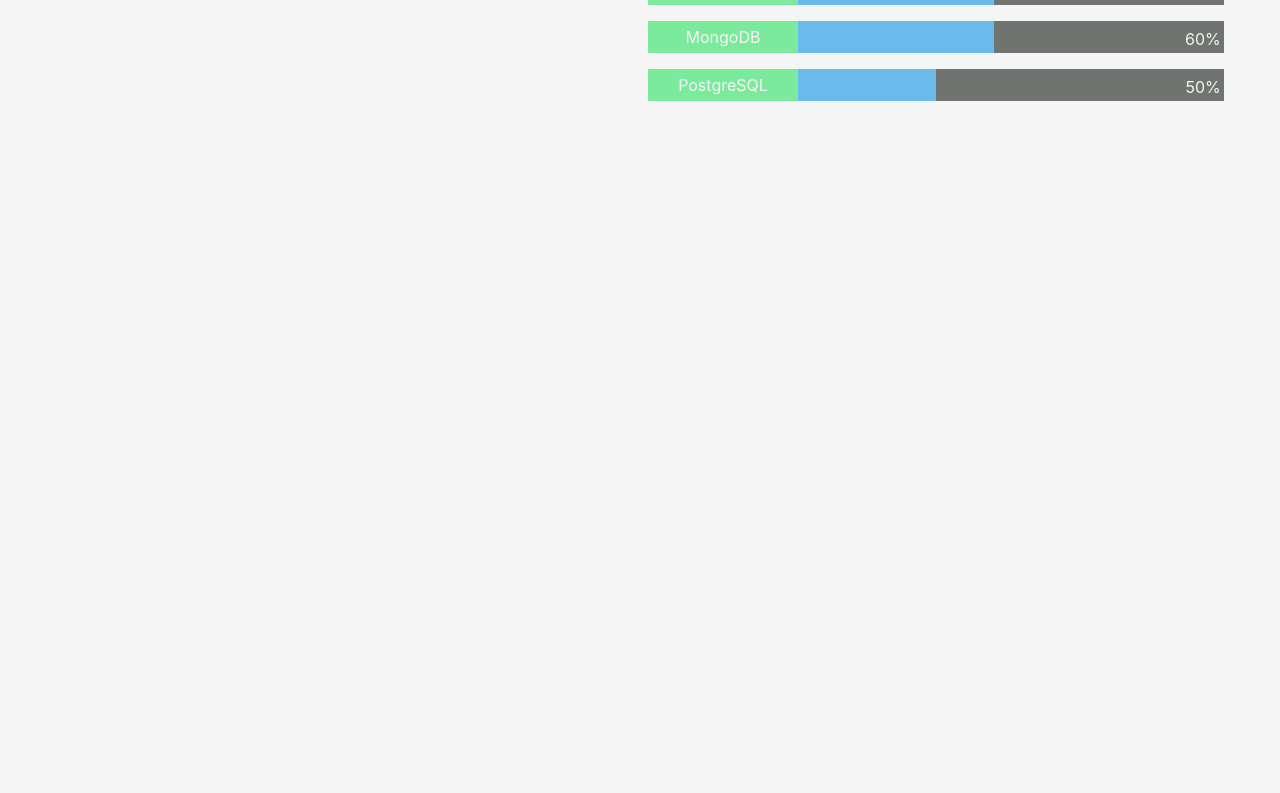
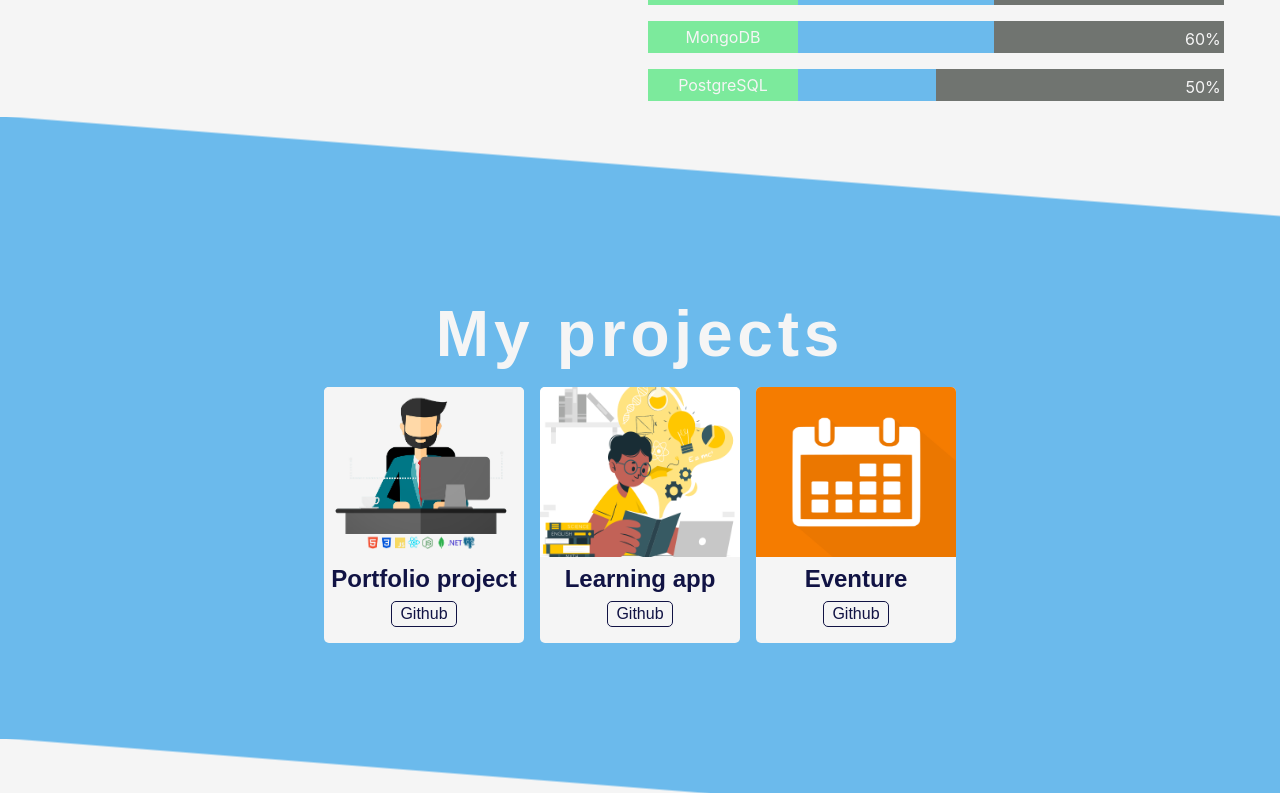
Before and after one commit to KLociJS/Portfolio-site, a React (Create React App) app: page / in a window 1280 px wide. Shown: the part 2004-2797 px from the top of the page. Before the commit the page ends 2121 px from the top, so only its background shows below. Built offline with nearby package versions, Linux system fonts and the light colour scheme.

Commit message:
feat: Add sections to app

```diff
--- a/src/App.css
+++ b/src/App.css
@@ -33,3 +33,11 @@
     width: 100%;
     text-align: center;
 }
+
+.section-header-light{
+    font-size: 4rem;
+    letter-spacing: 0.3rem;
+    color: #f5f5f5;
+    width: 100%;
+    text-align: center;
+}
--- a/src/App.js
+++ b/src/App.js
@@ -4,7 +4,7 @@
 import NavBar from './Components/NavBar/NavBar'
 import TopSeparator from './Components/Separator/TopSeparator';
 import BottomSeparator from './Components/Separator/BottomSeparator';
-import { About, Skills } from './Components';
+import { About, Projects, Skills, Contact } from './Components';
 
 function App() {
   return (
@@ -18,8 +18,10 @@
         <About />
         <BottomSeparator />
         <Skills />
-        <section id='featured'></section>
-        <section id='contact'></section>
+        <TopSeparator />
+        <Projects />
+        <BottomSeparator />
+        <Contact />
       </main>
       <footer>
 
--- a/src/Components/index.js
+++ b/src/Components/index.js
@@ -2,10 +2,14 @@
 import NavBar from "./NavBar/NavBar"
 import About from "./About/About"
 import Skills from "./Skills/Skills"
+import Projects from "./Projects/Projects"
+import Contact from "./Contact/Contact"
 
 export{
     Landing,
     NavBar,
     About,
     Skills,
+    Projects,
+    Contact,
 }
```
